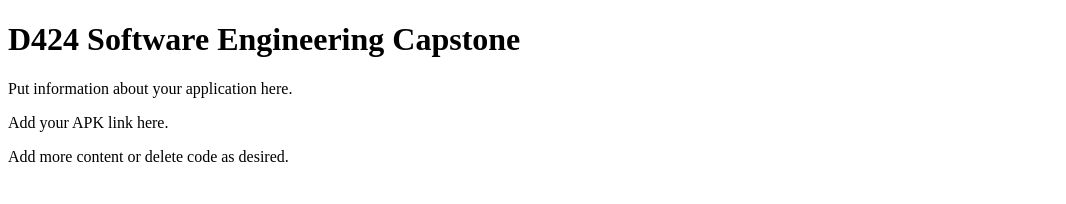
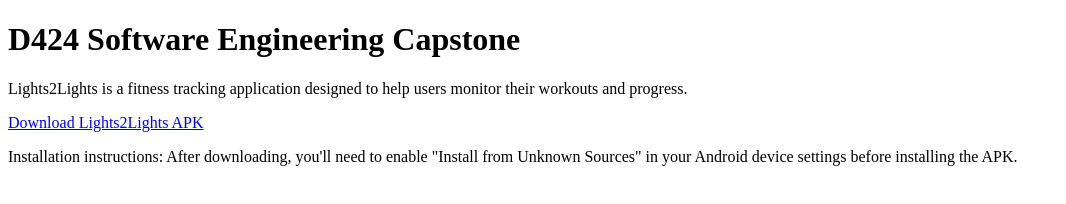
Before and after one commit to Goody3099/D424HostPage, a plain HTML site: page index.html in a window 1280 px wide. Shown: the whole page, without its empty margins (0-1066 px from the left). Drawn offline with Linux system fonts and the light colour scheme.

Commit message:
Update index.html

```diff
--- a/index.html
+++ b/index.html
@@ -1,27 +1,14 @@
 <!DOCTYPE html>
-
 <html lang="en">
-
 <head>
-
     <meta charset="UTF-8">
-
     <meta name="viewport" content="width=device-width, initial-scale=1.0">
-
     <title>D424 Capstone APK link</title>
-
 </head>
-
 <body>
-
     <h1>D424 Software Engineering Capstone</h1>
-
-    <p>Put information about your application here. </p>
-
-    <p>Add your APK link here.</p>
-
-   <p>Add more content or delete code as desired.</p>
-
+    <p>Lights2Lights is a fitness tracking application designed to help users monitor their workouts and progress.</p>
+    <p><a href="downloads/com.lights2lightstraining.lights2lights.apk" download>Download Lights2Lights APK</a></p>
+    <p>Installation instructions: After downloading, you'll need to enable "Install from Unknown Sources" in your Android device settings before installing the APK.</p>
 </body>
-
 </html>
```
